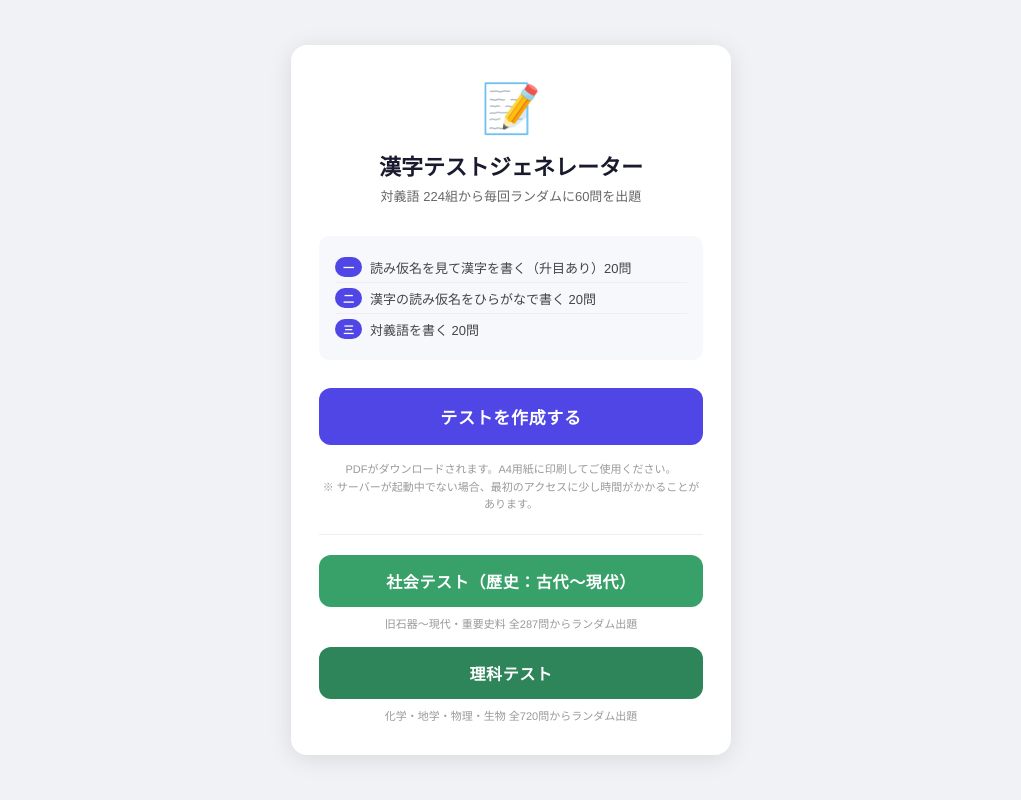
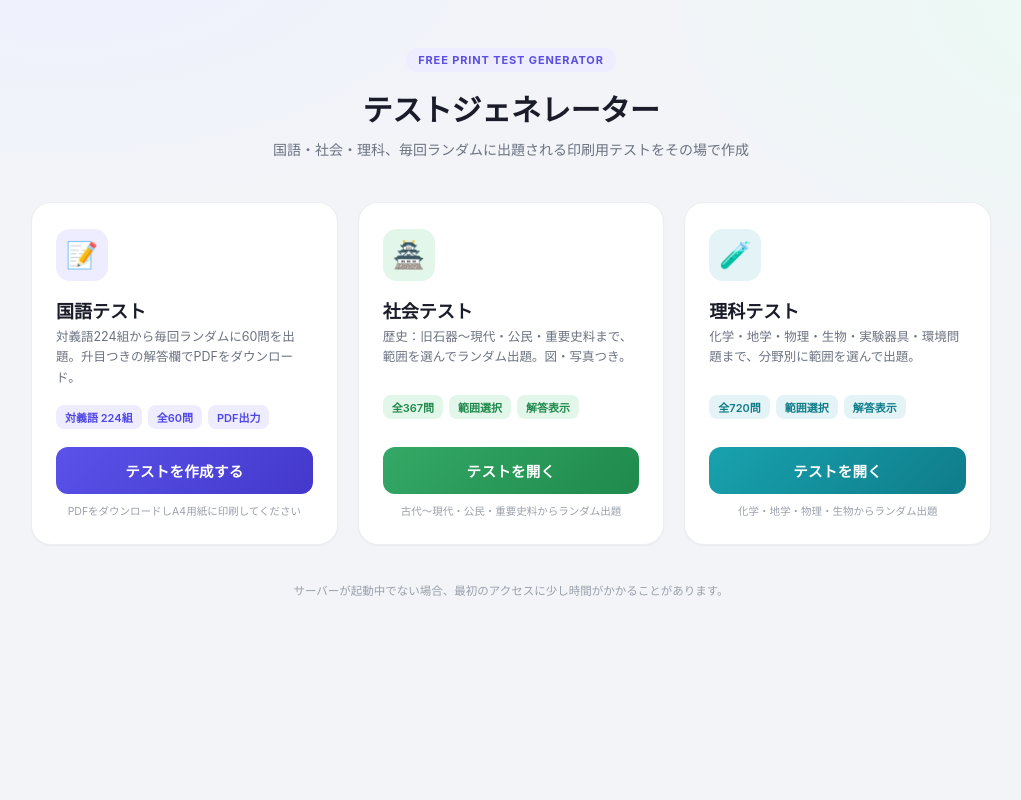
Before and after one commit to xtrmkk/kanji-quiz, a Flask app: page / in a window 1280 px wide. Shown: the whole page, without its empty margins (129-1150 px from the left). Run offline with Flask 3, Linux system fonts and the light colour scheme.

Commit message:
トップページを3科目対等なハブページに刷新
これまで「漢字テストジェネレーター」のフォームが主役で、社会・理科は
下に付け足したリンクだった。国語・社会・理科を同格の3枚カードに
並べ直し、タイトルも「テストジェネレーター」に変更した。

- 各カードにアイコン・説明・問題数バッジ・専用カラーのボタンを配置
  国語＝インディゴ、社会＝グリーン、理科＝ティール
- レスポンシブ対応（840px以下で1カラムに切り替え）
- 国語のPDF生成フォーム・スピナー処理は既存のまま維持

Co-Authored-By: Claude Opus 5 <noreply@anthropic.com>

```diff
--- a/templates/index.html
+++ b/templates/index.html
@@ -3,174 +3,170 @@
 <head>
 <meta charset="UTF-8">
 <meta name="viewport" content="width=device-width, initial-scale=1.0">
-  <title>漢字テストジェネレーター</title>
+<title>テストジェネレーター</title>
 <style>
-    * { box-sizing: border-box; margin: 0; padding: 0; }
-
-    body {
-      font-family: 'Helvetica Neue', Arial, 'Hiragino Kaku Gothic ProN', sans-serif;
-      background: #f0f2f5;
-      min-height: 100vh;
-      display: flex;
-      align-items: center;
-      justify-content: center;
-      padding: 24px 16px;
+:root{
+  --bg:#f2f4f8;
+  --ink:#1a1d29;
+  --sub:#6b7280;
+  --card:#ffffff;
+  --line:#eceef2;
+}
+*{box-sizing:border-box;margin:0;padding:0}
+body{
+  font-family:-apple-system,'Hiragino Kaku Gothic ProN','Helvetica Neue',Arial,sans-serif;
+  background:
+    radial-gradient(900px 500px at 15% -10%, #eef1ff 0%, transparent 60%),
+    radial-gradient(900px 500px at 100% 0%, #eafbf3 0%, transparent 55%),
+    var(--bg);
+  min-height:100vh;
+  color:var(--ink);
+  padding:48px 20px 64px;
 }
 
-    .card {
-      background: #fff;
-      border-radius: 16px;
-      box-shadow: 0 4px 24px rgba(0,0,0,0.10);
-      max-width: 440px;
-      width: 100%;
-      padding: 36px 28px 32px;
-      text-align: center;
+.wrap{max-width:960px;margin:0 auto}
+
+.hero{text-align:center;margin-bottom:40px}
+.hero-badge{
+  display:inline-block;font-size:11px;font-weight:700;letter-spacing:.08em;
+  color:#5a4fe0;background:#eeecff;padding:5px 12px;border-radius:99px;margin-bottom:14px;
 }
+.hero h1{font-size:30px;font-weight:800;letter-spacing:-.01em;margin-bottom:8px}
+.hero p{font-size:14px;color:var(--sub);line-height:1.7}
 
-    .icon { font-size: 48px; margin-bottom: 12px; }
+.grid{
+  display:grid;
+  grid-template-columns:repeat(3,1fr);
+  gap:20px;
+}
+@media (max-width:840px){ .grid{grid-template-columns:1fr} }
 
-    h1 {
-      font-size: 22px;
-      font-weight: 700;
-      color: #1a1a2e;
-      margin-bottom: 6px;
+.card{
+  background:var(--card);
+  border-radius:20px;
+  border:1px solid var(--line);
+  box-shadow:0 1px 2px rgba(16,24,40,.04);
+  padding:26px 24px 24px;
+  display:flex;
+  flex-direction:column;
+  transition:transform .18s ease, box-shadow .18s ease;
 }
+.card:hover{transform:translateY(-3px); box-shadow:0 12px 28px rgba(16,24,40,.09)}
 
-    .subtitle {
-      font-size: 13px;
-      color: #666;
-      margin-bottom: 28px;
-      line-height: 1.6;
+.card-icon{
+  width:52px;height:52px;border-radius:14px;
+  display:flex;align-items:center;justify-content:center;
+  font-size:26px;margin-bottom:16px;
 }
+.card.c-kokugo .card-icon{background:#eeecff}
+.card.c-shakai .card-icon{background:#e3f6ea}
+.card.c-rika   .card-icon{background:#e4f4f6}
 
-    .info-box {
-      background: #f7f8fc;
-      border-radius: 10px;
-      padding: 16px;
-      margin-bottom: 28px;
-      text-align: left;
+.card h2{font-size:18px;font-weight:800;margin-bottom:4px}
+.card .desc{font-size:12.5px;color:var(--sub);line-height:1.65;margin-bottom:16px;min-height:52px}
+
+.stat-row{display:flex;gap:6px;flex-wrap:wrap;margin-bottom:18px}
+.stat{
+  font-size:11px;font-weight:600;color:#444;background:#f5f6f9;
+  border-radius:8px;padding:4px 9px;white-space:nowrap;
 }
+.card.c-kokugo .stat{color:#4f46e5;background:#eeecff}
+.card.c-shakai .stat{color:#1f8a4c;background:#e3f6ea}
+.card.c-rika   .stat{color:#0f7c8a;background:#e4f4f6}
 
-    .info-box ul {
-      list-style: none;
-      padding: 0;
+.spacer{flex:1}
+
+.btn{
+  display:block;width:100%;text-align:center;
+  padding:13px;border-radius:12px;border:none;
+  font-size:14.5px;font-weight:700;letter-spacing:.02em;
+  cursor:pointer;text-decoration:none;color:#fff;
+  transition:filter .15s ease, transform .1s ease;
 }
+.btn:hover{filter:brightness(1.06)}
+.btn:active{transform:scale(.98)}
+.btn:disabled{filter:grayscale(.4) brightness(.9);cursor:not-allowed}
 
-    .info-box li {
-      font-size: 13px;
-      color: #444;
-      padding: 5px 0;
-      border-bottom: 1px solid #eee;
-      display: flex;
-      align-items: center;
-      gap: 8px;
+.c-kokugo .btn{background:linear-gradient(135deg,#5a52ea,#4338ca)}
+.c-shakai .btn{background:linear-gradient(135deg,#34a866,#1f8a4c)}
+.c-rika   .btn{background:linear-gradient(135deg,#18a2ae,#0f7c8a)}
+
+.card .foot-note{margin-top:10px;font-size:10.5px;color:#9aa0ab;line-height:1.6;text-align:center}
+
+.spinner{
+  display:inline-block;width:14px;height:14px;
+  border:2px solid rgba(255,255,255,.45);border-top-color:#fff;
+  border-radius:50%;animation:spin .7s linear infinite;
+  vertical-align:middle;margin-right:6px;
 }
+@keyframes spin{to{transform:rotate(360deg)}}
 
-    .info-box li:last-child { border-bottom: none; }
-
-    .badge {
-      background: #4f46e5;
-      color: #fff;
-      border-radius: 99px;
-      font-size: 11px;
-      font-weight: 600;
-      padding: 2px 8px;
-      white-space: nowrap;
+.global-note{
+  margin-top:36px;text-align:center;font-size:11.5px;color:#9aa0ab;line-height:1.8;
 }
-
-    .btn {
-      display: block;
-      width: 100%;
-      padding: 16px;
-      background: #4f46e5;
-      color: #fff;
-      border: none;
-      border-radius: 12px;
-      font-size: 17px;
-      font-weight: 700;
-      cursor: pointer;
-      transition: background 0.2s, transform 0.1s;
-      letter-spacing: 0.04em;
-    }
-
-    .btn:hover { background: #4338ca; }
-    .btn:active { transform: scale(0.98); }
-
-    .btn:disabled {
-      background: #a5b4fc;
-      cursor: not-allowed;
-      transform: none;
-    }
-
-    .note {
-      margin-top: 16px;
-      font-size: 11px;
-      color: #999;
-      line-height: 1.6;
-    }
-
-    .spinner {
-      display: inline-block;
-      width: 18px;
-      height: 18px;
-      border: 3px solid rgba(255,255,255,0.4);
-      border-top-color: #fff;
-      border-radius: 50%;
-      animation: spin 0.7s linear infinite;
-      vertical-align: middle;
-      margin-right: 6px;
-    }
-
-    @keyframes spin { to { transform: rotate(360deg); } }
 </style>
 </head>
 <body>
-  <div class="card">
-    <div class="icon">📝</div>
-    <h1>漢字テストジェネレーター</h1>
-    <p class="subtitle">対義語 224組から毎回ランダムに60問を出題</p>
+<div class="wrap">
 
-    <div class="info-box">
-      <ul>
-        <li>
-          <span class="badge">一</span>
-          読み仮名を見て漢字を書く（升目あり）20問
-        </li>
-        <li>
-          <span class="badge">二</span>
-          漢字の読み仮名をひらがなで書く 20問
-        </li>
-        <li>
-          <span class="badge">三</span>
-          対義語を書く 20問
-        </li>
-      </ul>
+  <div class="hero">
+    <span class="hero-badge">FREE PRINT TEST GENERATOR</span>
+    <h1>テストジェネレーター</h1>
+    <p>国語・社会・理科、毎回ランダムに出題される印刷用テストをその場で作成</p>
   </div>
 
+  <div class="grid">
+
+    <div class="card c-kokugo">
+      <div class="card-icon">📝</div>
+      <h2>国語テスト</h2>
+      <p class="desc">対義語224組から毎回ランダムに60問を出題。升目つきの解答欄でPDFをダウンロード。</p>
+      <div class="stat-row">
+        <span class="stat">対義語 224組</span>
+        <span class="stat">全60問</span>
+        <span class="stat">PDF出力</span>
+      </div>
+      <div class="spacer"></div>
       <form id="genForm" action="/generate" method="post">
-      <button type="submit" class="btn" id="genBtn">
-        テストを作成する
-      </button>
+        <button type="submit" class="btn" id="genBtn">テストを作成する</button>
       </form>
+      <p class="foot-note">PDFをダウンロードしA4用紙に印刷してください</p>
+    </div>
 
-    <p class="note">
-      PDFがダウンロードされます。A4用紙に印刷してご使用ください。<br>
-      ※ サーバーが起動中でない場合、最初のアクセスに少し時間がかかることがあります。
+    <div class="card c-shakai">
+      <div class="card-icon">🏯</div>
+      <h2>社会テスト</h2>
+      <p class="desc">歴史：旧石器〜現代・公民・重要史料まで、範囲を選んでランダム出題。図・写真つき。</p>
+      <div class="stat-row">
+        <span class="stat">全367問</span>
+        <span class="stat">範囲選択</span>
+        <span class="stat">解答表示</span>
+      </div>
+      <div class="spacer"></div>
+      <a href="/shakai" class="btn">テストを開く</a>
+      <p class="foot-note">古代〜現代・公民・重要史料からランダム出題</p>
+    </div>
+
+    <div class="card c-rika">
+      <div class="card-icon">🧪</div>
+      <h2>理科テスト</h2>
+      <p class="desc">化学・地学・物理・生物・実験器具・環境問題まで、分野別に範囲を選んで出題。</p>
+      <div class="stat-row">
+        <span class="stat">全720問</span>
+        <span class="stat">範囲選択</span>
+        <span class="stat">解答表示</span>
+      </div>
+      <div class="spacer"></div>
+      <a href="/rika" class="btn">テストを開く</a>
+      <p class="foot-note">化学・地学・物理・生物からランダム出題</p>
+    </div>
+
+  </div>
+
+  <p class="global-note">
+    サーバーが起動中でない場合、最初のアクセスに少し時間がかかることがあります。
   </p>
 
-    <div style="margin-top:20px;padding-top:20px;border-top:1px solid #eee">
-      <a href="/shakai" style="display:block;width:100%;padding:14px;background:#38a169;color:#fff;border:none;border-radius:12px;font-size:16px;font-weight:700;text-decoration:none;text-align:center;letter-spacing:0.04em">
-        社会テスト（歴史：古代〜現代）
-      </a>
-      <p style="margin-top:8px;font-size:11px;color:#999">旧石器〜現代・重要史料 全287問からランダム出題</p>
-    </div>
-
-    <div style="margin-top:16px">
-      <a href="/rika" style="display:block;width:100%;padding:14px;background:#2f855a;color:#fff;border:none;border-radius:12px;font-size:16px;font-weight:700;text-decoration:none;text-align:center;letter-spacing:0.04em">
-        理科テスト
-      </a>
-      <p style="margin-top:8px;font-size:11px;color:#999">化学・地学・物理・生物 全720問からランダム出題</p>
-    </div>
 </div>
 
 <script>
@@ -180,7 +176,6 @@
   form.addEventListener('submit', () => {
     btn.disabled = true;
     btn.innerHTML = '<span class="spinner"></span>生成中…';
-      // Re-enable after 8 seconds (PDF should be downloaded by then)
     setTimeout(() => {
       btn.disabled = false;
       btn.textContent = 'テストを作成する';
```
Lines whose indentation alone changed are shown as unchanged.
